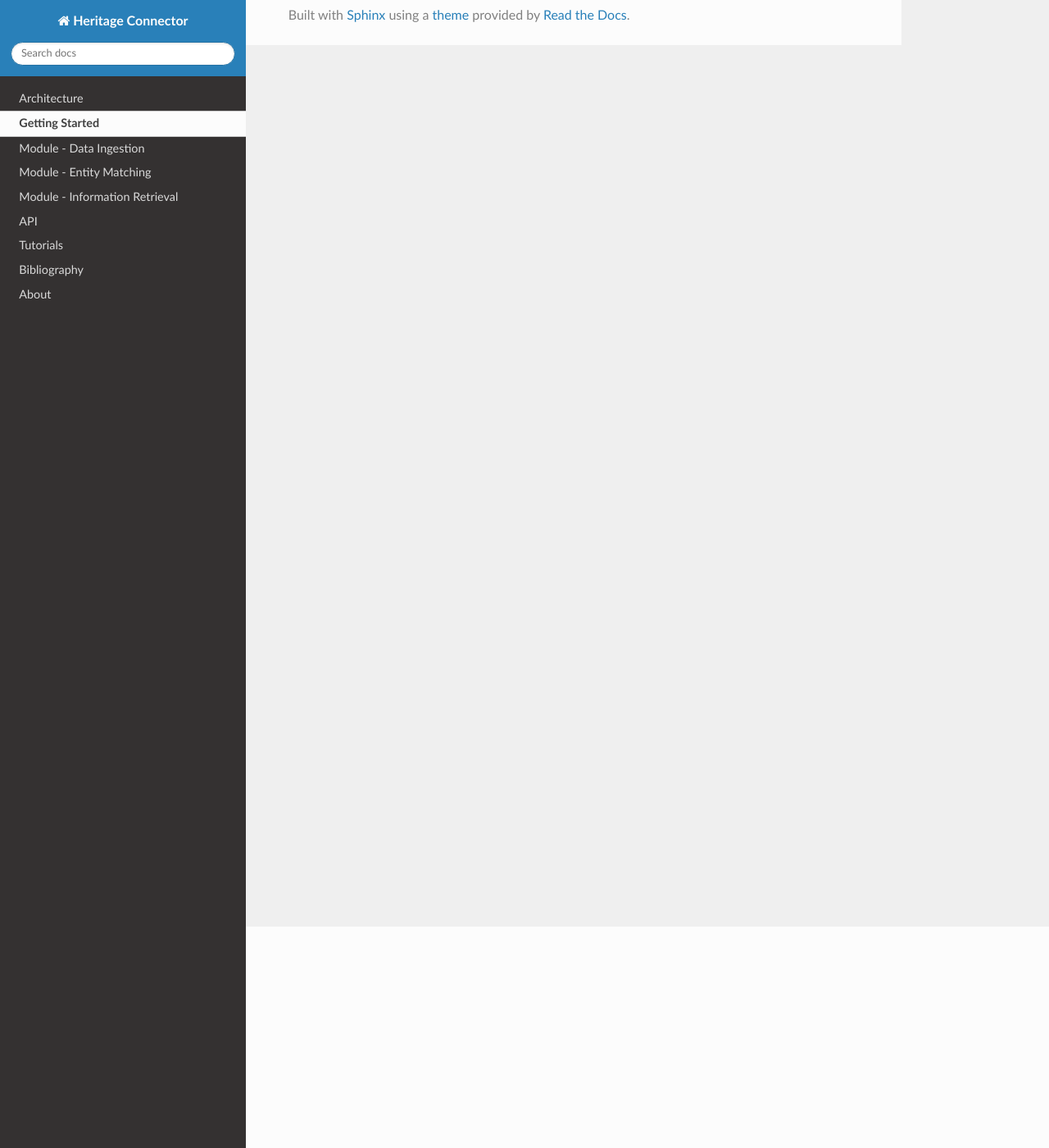
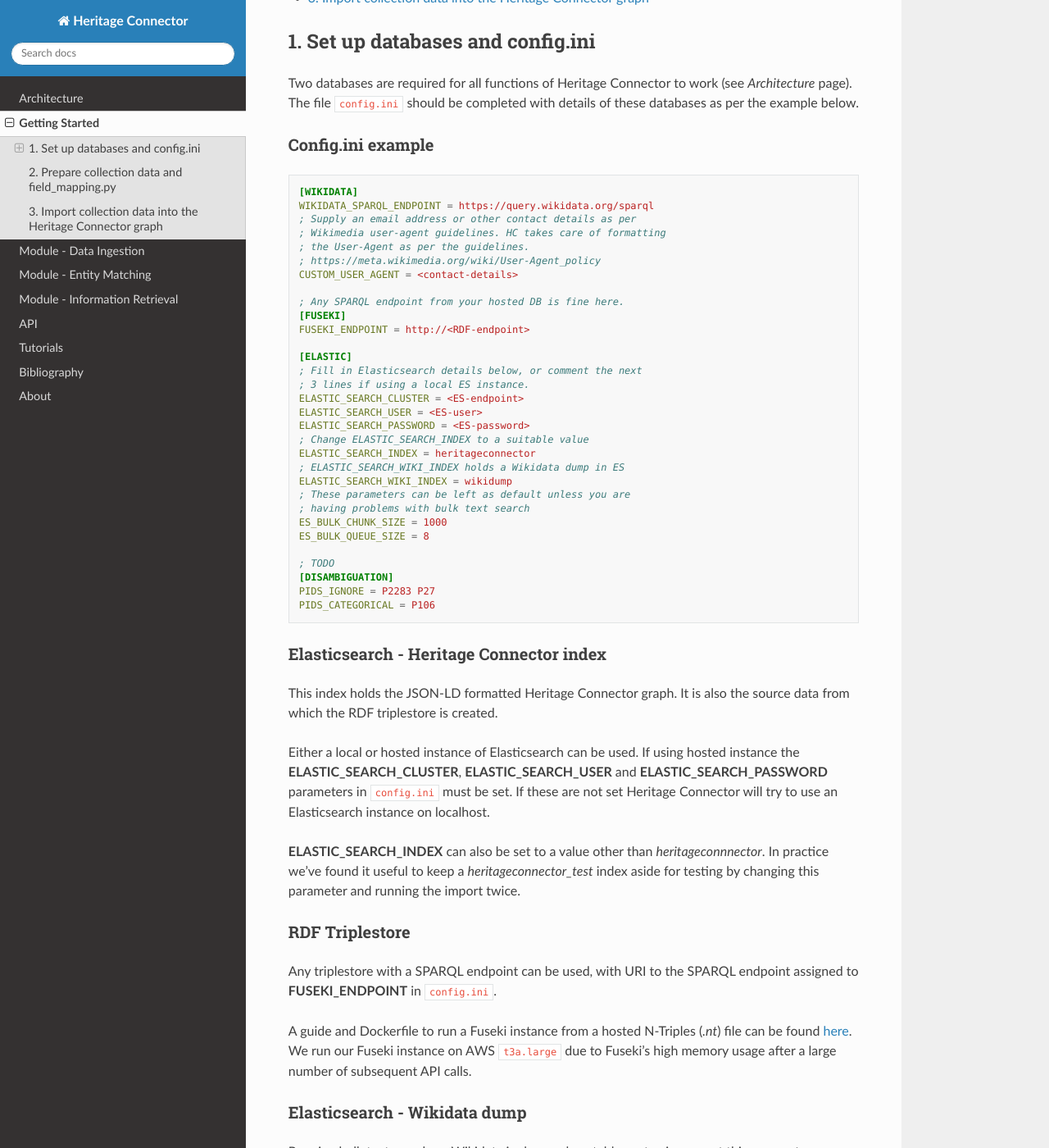
Before and after one commit to TheScienceMuseum/heritage-connector, a Sphinx documentation site: the page built from docs/getting_started.rst, in a window 1280 px wide and 1400 px high, scrolled down 270 px. Shown: the whole window at 82% size. Built offline with Sphinx 7.4.7 and the Read the Docs theme 2.0.0, drawn with Linux system fonts in a browser that asks for light colours; some of the changed text lies outside the part shown.

Commit message:
docs: getting started - databases & config.ini

```diff
--- a/docs/getting_started.rst
+++ b/docs/getting_started.rst
@@ -1,2 +1,91 @@
 Getting Started
 ===============
+
+To set up an instance of Heritage Connector you need to complete the following steps.
+
+* :ref:`set-up-dependencies`
+* :ref:`prepare-collection-data`
+* :ref:`import-collection-data`
+
+.. _set-up-dependencies:
+
+1. Set up databases and config.ini
+--------------------------------------
+
+Two databases are required for all functions of Heritage Connector to work (see *Architecture* page). The file :code:`config.ini` should be completed with details of these databases as per the example below.
+
+Config.ini example
+*******************
+
+.. code-block:: ini
+
+    [WIKIDATA]
+    WIKIDATA_SPARQL_ENDPOINT = https://query.wikidata.org/sparql
+    ; Supply an email address or other contact details as per
+    ; Wikimedia user-agent guidelines. HC takes care of formatting
+    ; the User-Agent as per the guidelines.
+    ; https://meta.wikimedia.org/wiki/User-Agent_policy
+    CUSTOM_USER_AGENT = <contact-details>
+
+    ; Any SPARQL endpoint from your hosted DB is fine here.
+    [FUSEKI]
+    FUSEKI_ENDPOINT = http://<RDF-endpoint>
+
+    [ELASTIC]
+    ; Fill in Elasticsearch details below, or comment the next
+    ; 3 lines if using a local ES instance.
+    ELASTIC_SEARCH_CLUSTER = <ES-endpoint>
+    ELASTIC_SEARCH_USER = <ES-user>
+    ELASTIC_SEARCH_PASSWORD = <ES-password>
+    ; Change ELASTIC_SEARCH_INDEX to a suitable value
+    ELASTIC_SEARCH_INDEX = heritageconnector
+    ; ELASTIC_SEARCH_WIKI_INDEX holds a Wikidata dump in ES
+    ELASTIC_SEARCH_WIKI_INDEX = wikidump
+    ; These parameters can be left as default unless you are
+    ; having problems with bulk text search
+    ES_BULK_CHUNK_SIZE = 1000
+    ES_BULK_QUEUE_SIZE = 8
+
+    ; TODO
+    [DISAMBIGUATION]
+    PIDS_IGNORE = P2283 P27
+    PIDS_CATEGORICAL = P106
+
+
+Elasticsearch - Heritage Connector index
+*****************************************
+
+This index holds the JSON-LD formatted Heritage Connector graph. It is also the source data from which the RDF triplestore is created.
+
+Either a local or hosted instance of Elasticsearch can be used. If using hosted instance the **ELASTIC_SEARCH_CLUSTER**, **ELASTIC_SEARCH_USER** and **ELASTIC_SEARCH_PASSWORD** parameters in :code:`config.ini` must be set. If these are not set Heritage Connector will try to use an Elasticsearch instance on localhost.
+
+**ELASTIC_SEARCH_INDEX** can also be set to a value other than *heritageconnnector*. In practice we've found it useful to keep a *heritageconnector_test* index aside for testing by changing this parameter and running the import twice.
+
+RDF Triplestore
+****************
+
+Any triplestore with a SPARQL endpoint can be used, with URI to the SPARQL endpoint assigned to **FUSEKI_ENDPOINT** in :code:`config.ini`.
+
+A guide and Dockerfile to run a Fuseki instance from a hosted N-Triples (`.nt`) file can be found `here <https://github.com/TheScienceMuseum/fuseki-docker/>`_. We run our Fuseki instance on AWS :code:`t3a.large` due to Fuseki's high memory usage after a large number of subsequent API calls.
+
+Elasticsearch - Wikidata dump
+******************************
+
+Running bulk text search on Wikidata is slow and unstable, so to circumvent this we create an Elasticsearch index containing a simplified version of the Wikidata JSON dump for a relevant subset of Wikidata. We do this using :code:`elastic_wikidata` [#elastic_wikidata]_.
+
+The Elasticsearch index containing the Wikidata dump is denoted in :code:`config.ini` as **ELASTIC_SEARCH_WIKI_INDEX**.
+
+.. _prepare-collection-data:
+
+2. Prepare collection data and field_mapping.py
+------------------------------------------------
+
+.. _import-collection-data:
+
+3. Import collection data into the Heritage Connector graph
+------------------------------------------------------------
+
+
+---
+
+.. [#elastic_wikidata] https://github.com/TheScienceMuseum/elastic-wikidata
```
